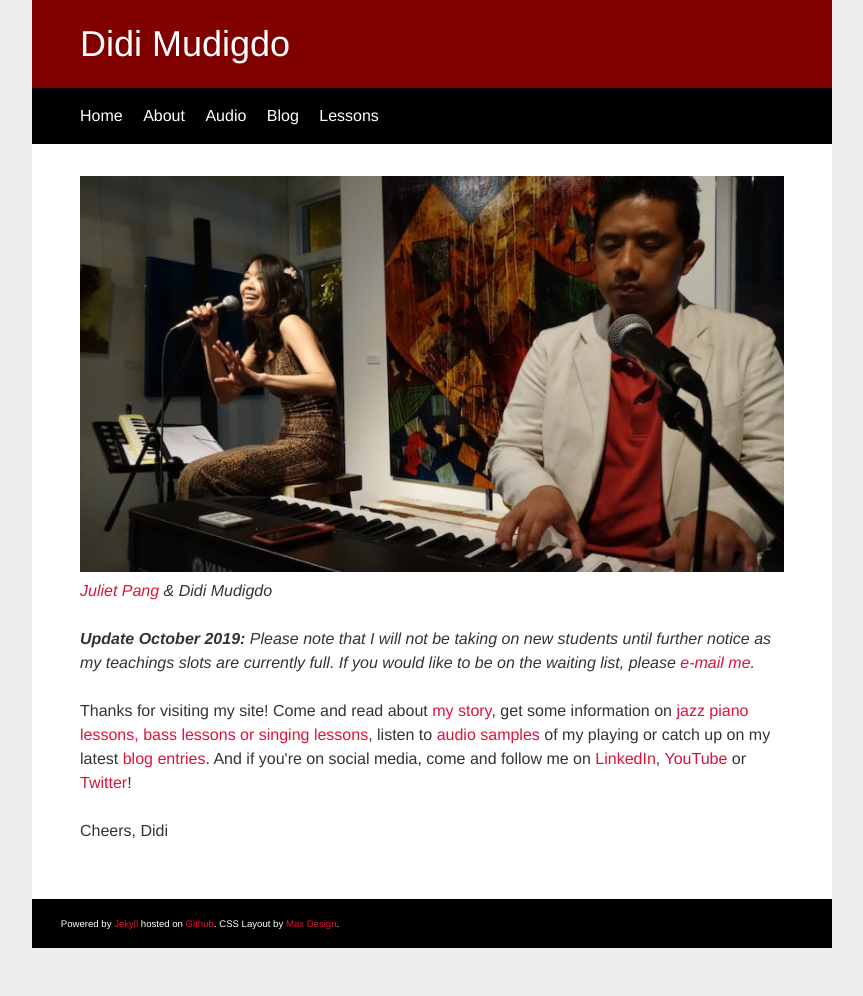
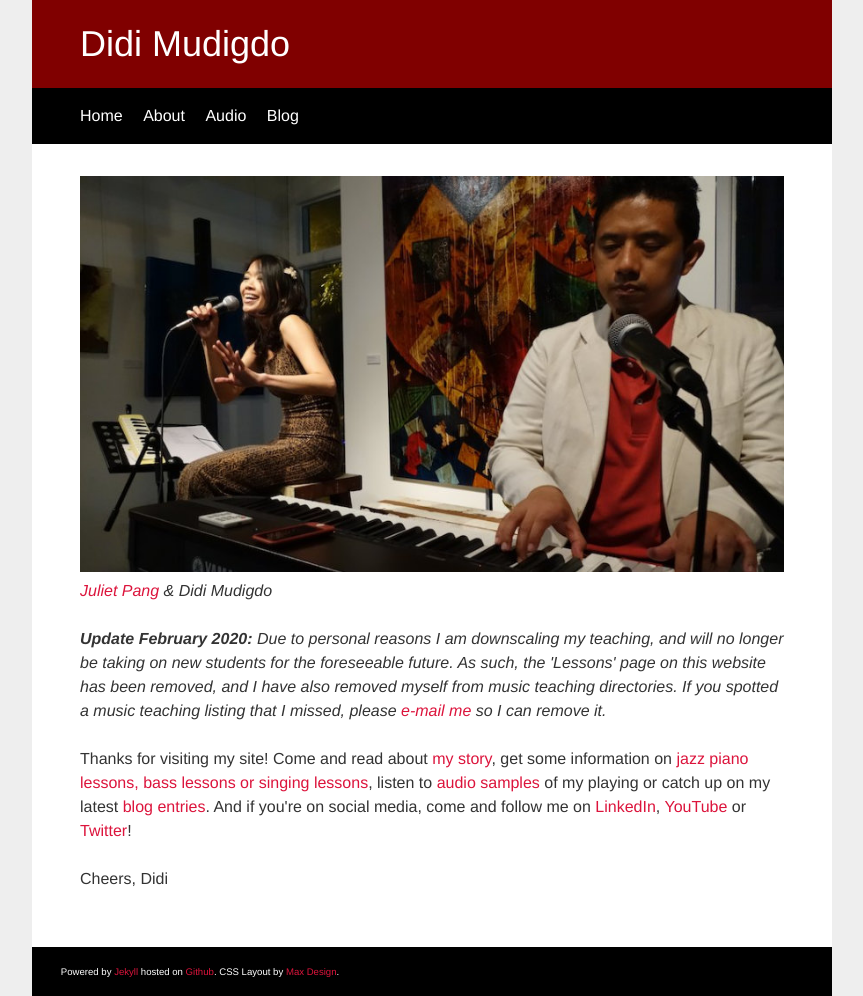
Before and after one commit to didijazz/didijazz.github.io, a Jekyll site: the page built from index.html, in a window 1280 px wide. Shown: the whole page, without its empty margins (208-1071 px from the left). Built offline with Jekyll 4.4.1, drawn with Linux system fonts in a browser that asks for light colours; before the commit the page ends 948 px from its top, so only the background shows below that.

Commit message:
removing teaching references

```diff
--- a/_layouts/default.html
+++ b/_layouts/default.html
@@ -30,7 +30,6 @@
 					<li><a href="/about">About</a></li>
 					<li><a href="/audio">Audio</a></li>
 					<li><a href="/blog">Blog</a></li>
-					<li><a href="/jazz-piano-lessons-perth">Lessons</a></li>
 				</ul>
 			</div>
 			<div class="content">
--- a/index.html
+++ b/index.html
@@ -5,7 +5,7 @@
 
 <p><img class=img-responsive src="img/pianovox800px.jpg" alt="Juliet Pang (vocals) and Didi Mudigdo (piano)"><br><em><a href="http://julietpang.net" target="_blank">Juliet Pang</a> &amp; Didi Mudigdo</em></p>
 
-<p><em><strong>Update October 2019:</strong> Please note that I will not be taking on new students until further notice as my teachings slots are currently full. If you would like to be on the waiting list, please <a href="mailto:lessons@didi.com.au" target="_blank">e-mail me</a>.</em></p>
+<p><em><strong>Update February 2020:</strong> Due to personal reasons I am downscaling my teaching, and will no longer be taking on new students for the foreseeable future. As such, the 'Lessons' page on this website has been removed, and I have also removed myself from music teaching directories. If you spotted a music teaching listing that I missed, please <a href="mailto:lessons@didi.com.au" target="_blank">e-mail me</a> so I can remove it.</em></p>
 
 <p>Thanks for visiting my site! Come and read about <a href="/about">my story</a>, get some information on <a href="/jazz-piano-lessons-perth">jazz piano lessons, bass lessons or singing lessons</a>, listen to <a href="/audio">audio samples</a> of my playing or catch up on my latest <a href="/blog">blog entries</a>. And if you're on social media, come and follow me on <a href="https://www.linkedin.com/in/didimudigdo/" target="_blank">LinkedIn</a>, <a href="https://www.youtube.com/user/loungegecko" target="_blank">YouTube</a> or <a href="http://twitter.com/didijazz" target="_blank">Twitter</a>!</p>
 
```
